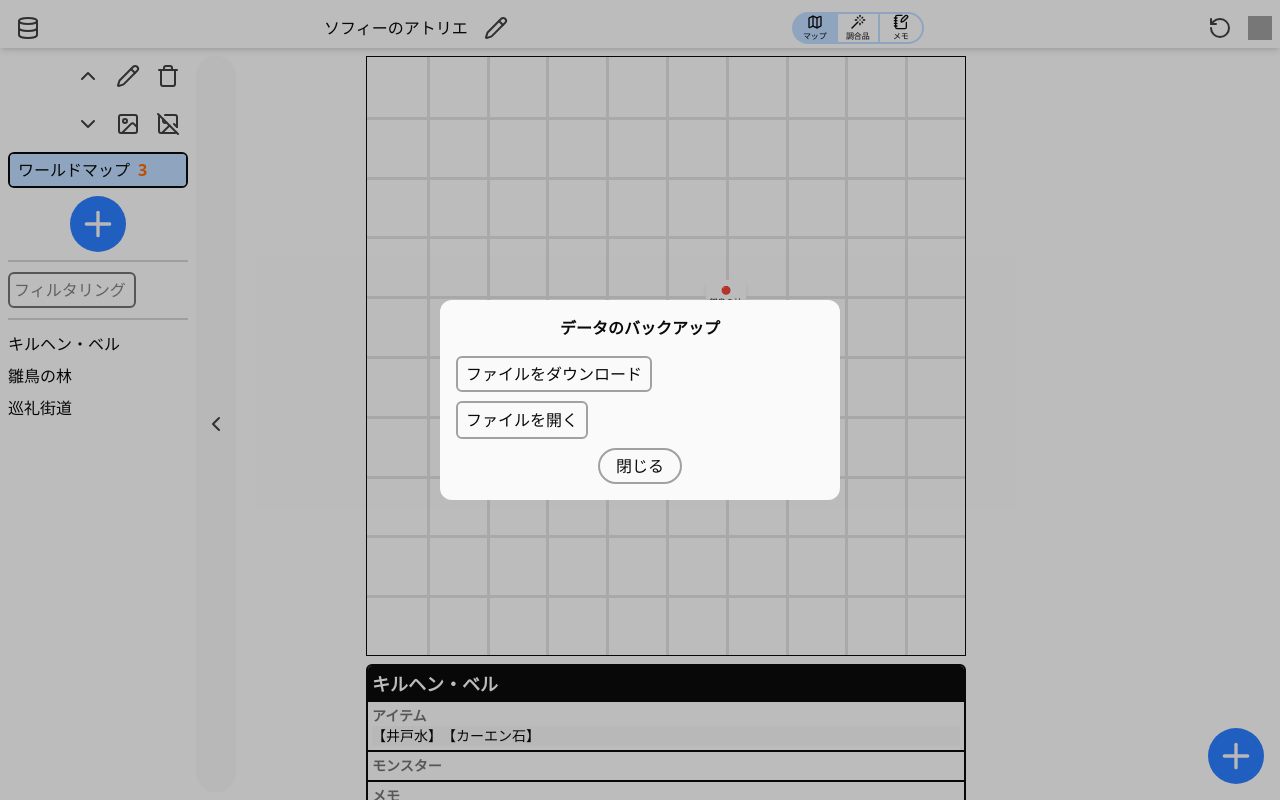
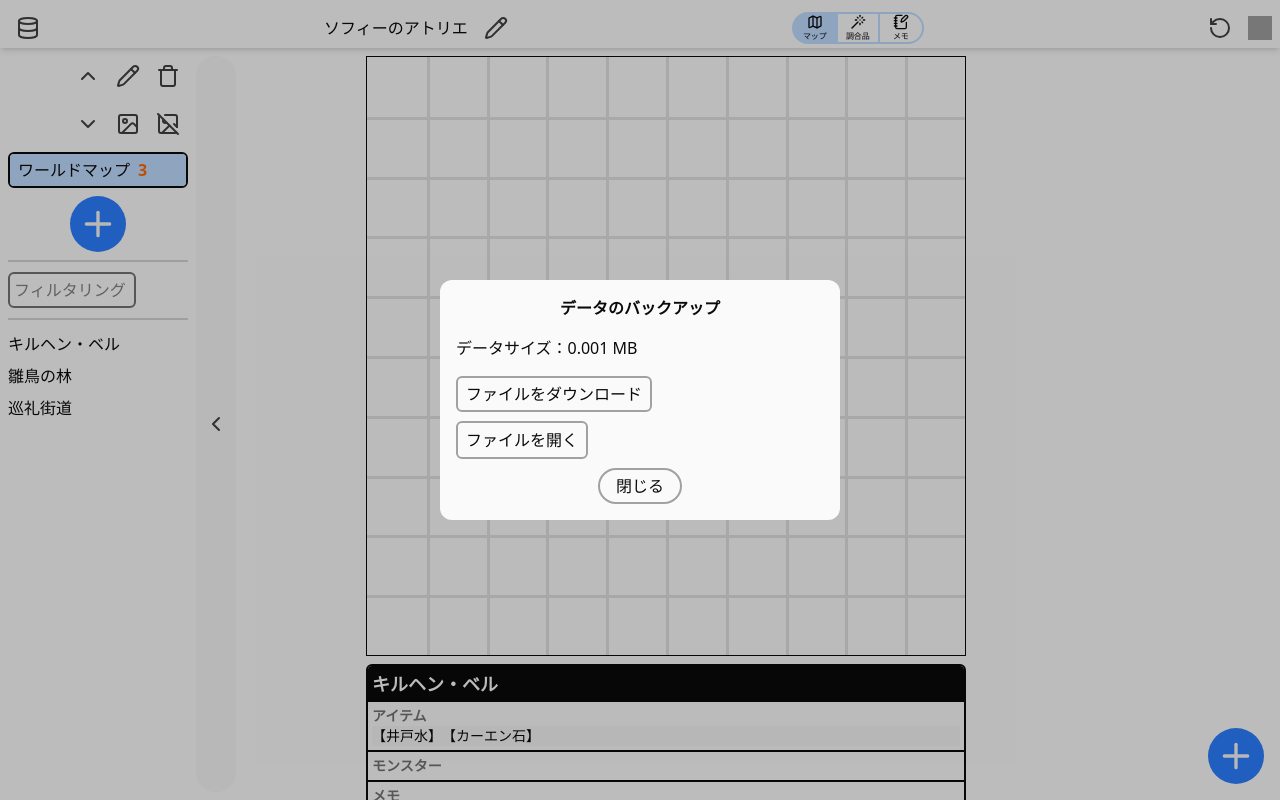
Before and after one commit to Telehakke/atelier-series-strategy-memo, a React (Vite) app: page / in a window 1280 px wide. Both pictures are taken after a click on the button 28 px from the left and 28 px from the top of the page. Shown: the top 800 px of the page. Built offline with nearby package versions, Linux system fonts and the light colour scheme; grey boxes are pictures that could not be loaded.

Commit message:
Chang style of backup dialog

```diff
--- a/src/views/backupButton.tsx
+++ b/src/views/backupButton.tsx
@@ -36,7 +36,9 @@
     const [strategyMemoRepository, setStrategyMemoRepository] = useAtom(
         strategyMemoRepositoryAtom,
     );
-    const [message, setMessage] = useState("");
+    const [message, setMessage] = useState(
+        StrategyMemoUtility.dataSize(strategyMemoRepository),
+    );
 
     const handleDownloadButtonClick = () => {
         const strategyMemo = StrategyMemoUtility.toStrategyMemo(
@@ -53,7 +55,7 @@
 
         const file = files[0];
         if (file.type !== "application/json") {
-            setMessage("⚠️.jsonファイルを選択してください");
+            setMessage("⚠️JSONファイルを選択してください");
             return;
         }
 
@@ -94,14 +96,17 @@
             title="データのバックアップ"
             secondaryButtonLabel="閉じる"
         >
-            <div className="space-y-2">
+            <div className="flex flex-col gap-4">
+                <p>{message}</p>
+                <div>
                     <Button
                         className={`rounded-md border-2 px-2 py-1 ${Border.neutral400} ${Bg.hoverNeutral200}`}
                         onClick={() => handleDownloadButtonClick()}
                     >
                         ファイルをダウンロード
                     </Button>
-                <p>{message}</p>
+                </div>
+                <div>
                     <label
                         className={`rounded-md border-2 px-2 py-1.5 ${Border.neutral400} ${Bg.hoverNeutral200}`}
                         htmlFor="json-file-open"
@@ -116,6 +121,7 @@
                         onChange={handleFileOpen}
                     />
                 </div>
+            </div>
         </DialogView>
     );
 };
```
Lines whose indentation alone changed are shown as unchanged.
